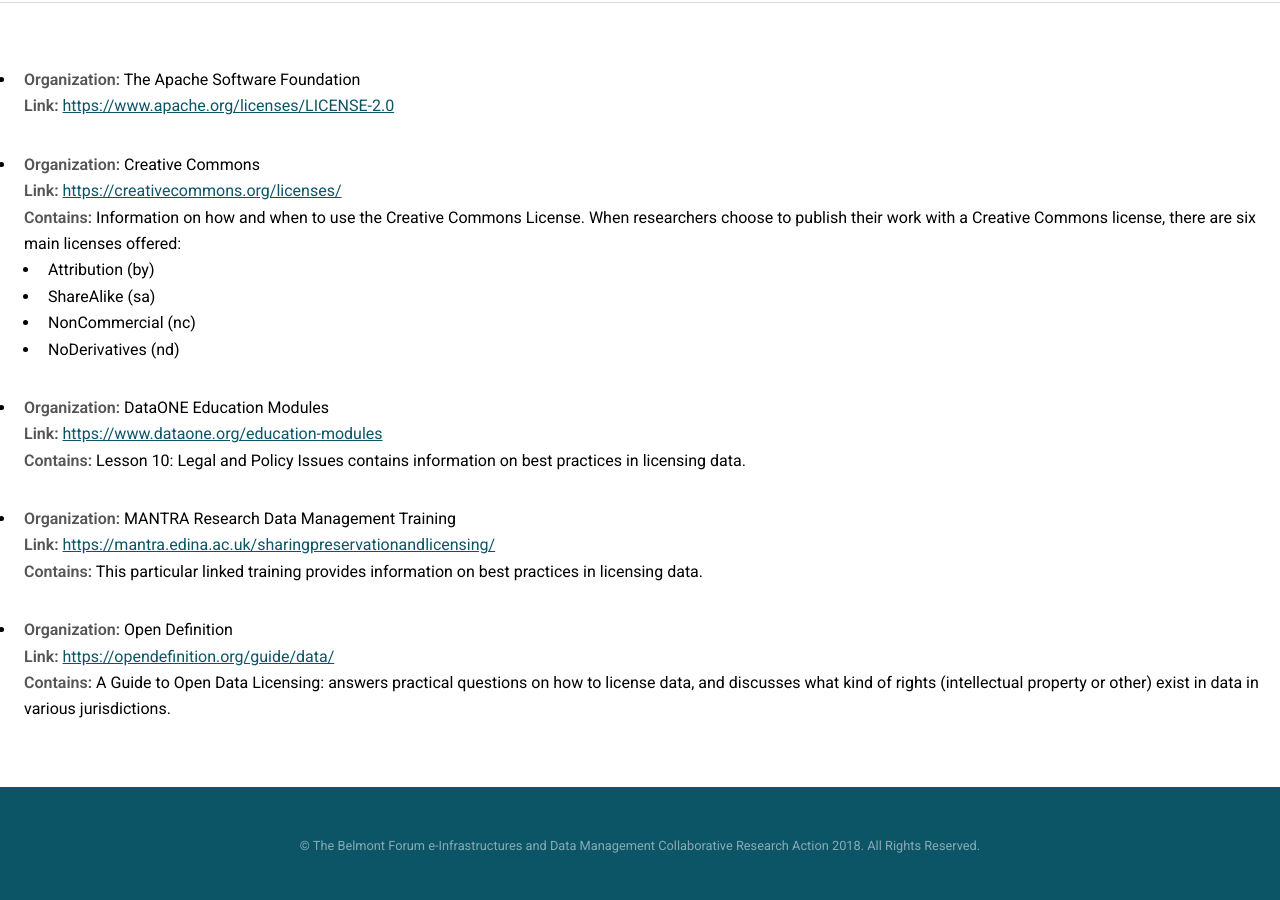
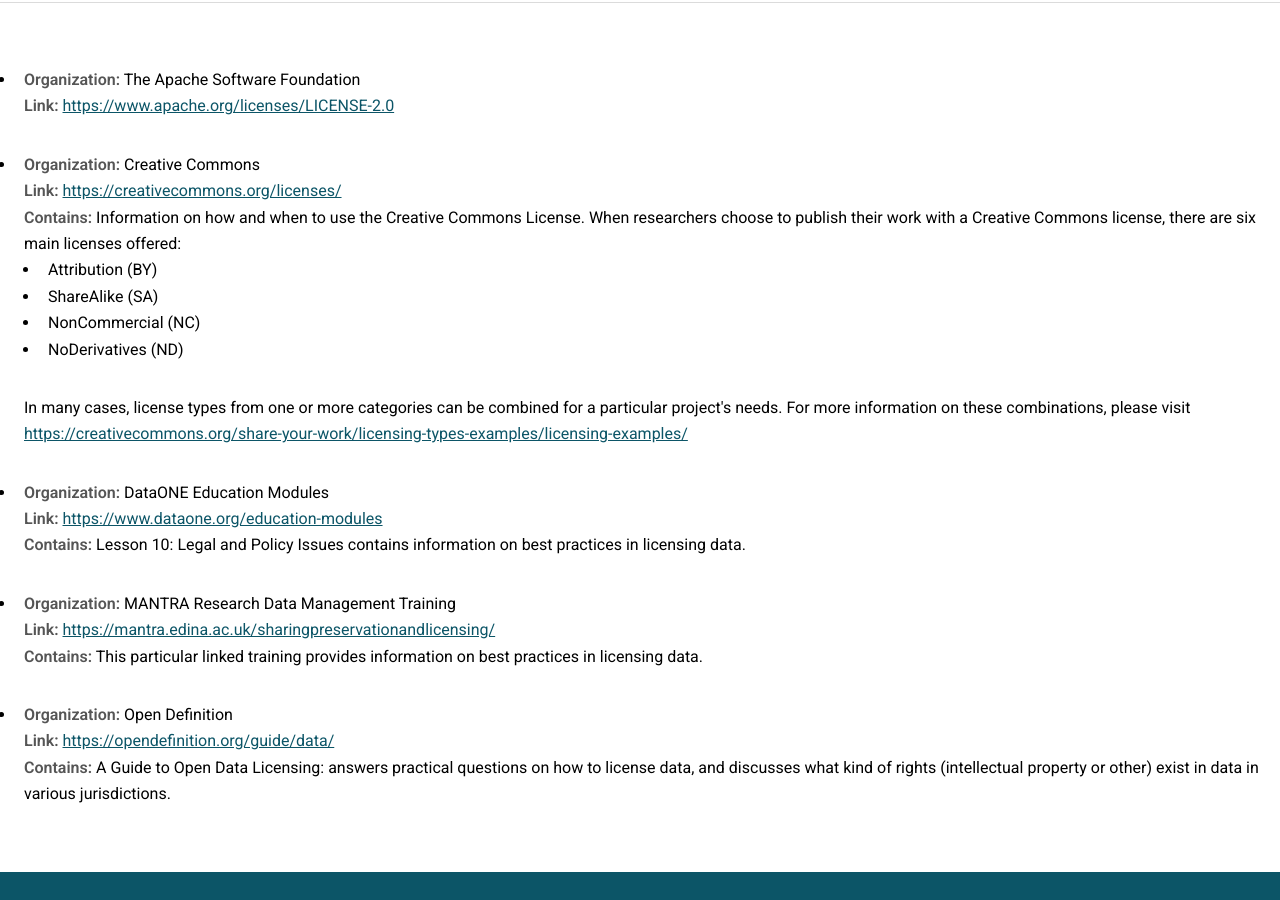
Before and after one commit to bfe-inf/toolkit, a Jekyll site: the page built from bp&s-licensing.html, in a window 1280 px wide and 900 px high, scrolled down 520 px. Built offline with Jekyll 4.4.1, drawn with Linux system fonts in a browser that asks for light colours.

Commit message:
Update bp&s-licensing.html

```diff
--- a/bp&s-licensing.html
+++ b/bp&s-licensing.html
@@ -63,11 +63,12 @@
              	   				<strong>Link:</strong> <a href="https://creativecommons.org/licenses/" target="_blank">https://creativecommons.org/licenses/</a><br/>
 						<strong>Contains:</strong> Information on how and when to use the Creative Commons License. When researchers choose to publish their work with a Creative Commons license, there are six main licenses offered: <br/>
 						<ul>
-							<li> Attribution (by)
-							<li> ShareAlike (sa)
-							<li> NonCommercial (nc)
-							<li> NoDerivatives (nd)
+							<li> Attribution (BY)
+							<li> ShareAlike (SA)
+							<li> NonCommercial (NC)
+							<li> NoDerivatives (ND)
 						</ul>
+						In many cases, license types from one or more categories can be combined for a particular project's needs. For more information on these combinations, please visit <a href="https://creativecommons.org/share-your-work/licensing-types-examples/licensing-examples/" target="_blank">https://creativecommons.org/share-your-work/licensing-types-examples/licensing-examples/</a></li>
       					</ul>
 					<ul>
 	     					<li> <strong>Organization:</strong> DataONE Education Modules  <br/>
```
